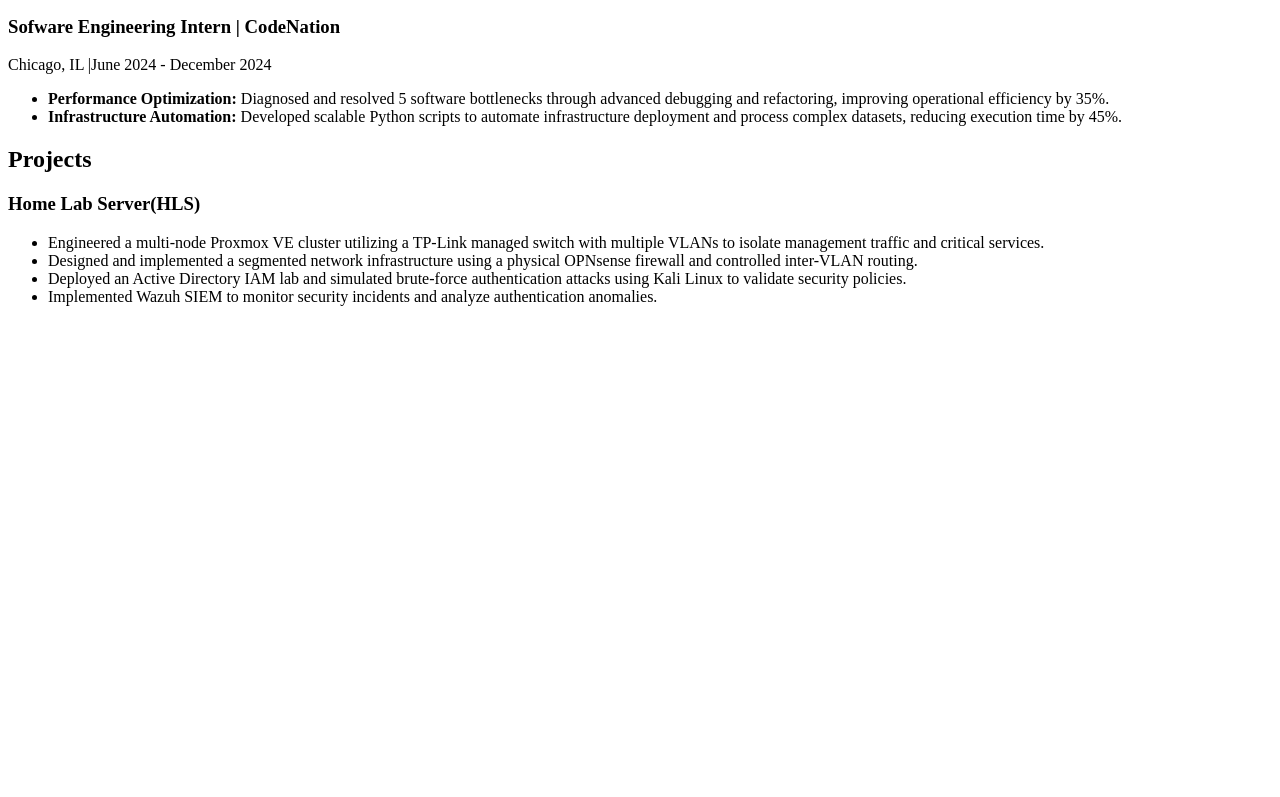
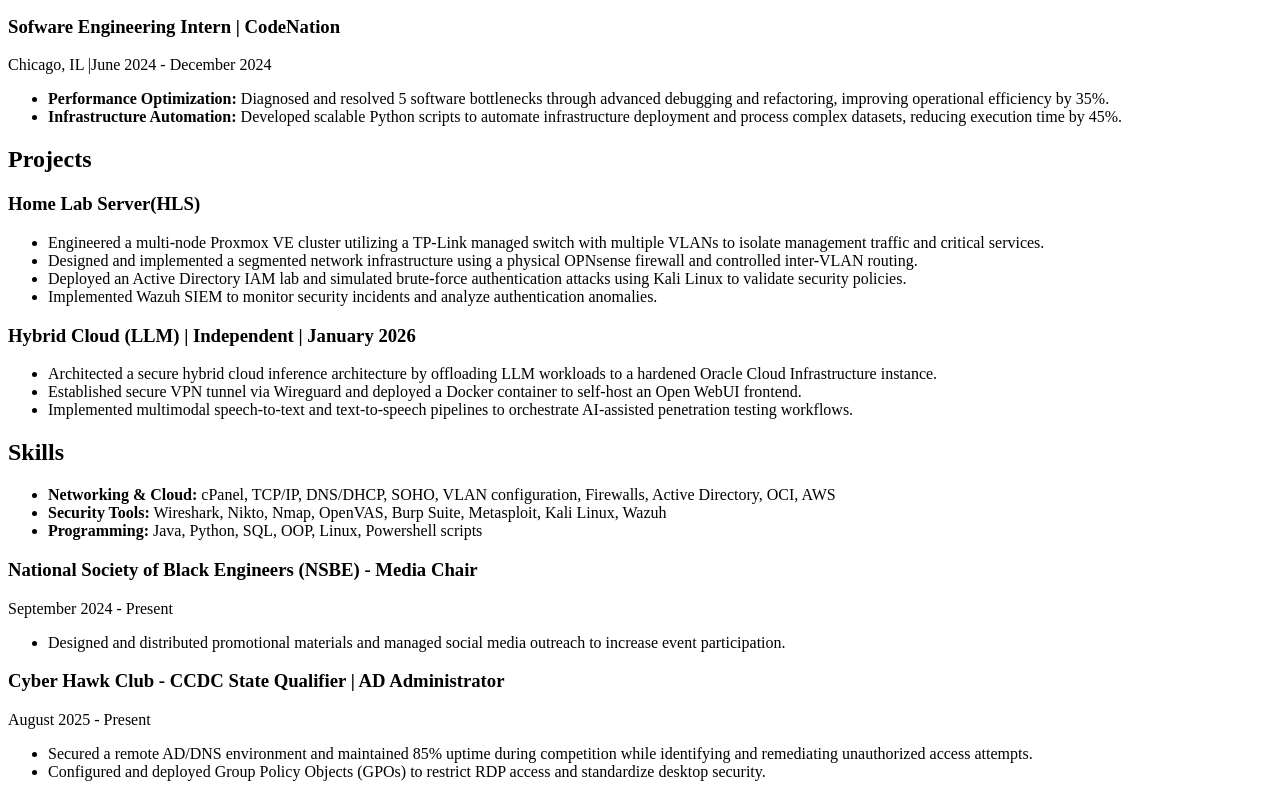
Before and after one commit to mo8k/Project1, a plain HTML site: page resume.html in a window 1280 px wide. Shown: the part 660-1457 px from the top of the page. Before the commit the page ends 982 px from the top, so only its background shows below. Drawn offline with Linux system fonts and the light colour scheme.

Commit message:
added last section

```diff
--- a/resume.html
+++ b/resume.html
@@ -52,3 +52,26 @@
      <li>Deployed an Active Directory IAM lab and simulated brute-force authentication attacks using Kali Linux to validate security policies.</li>
      <li>Implemented Wazuh SIEM to monitor security incidents and analyze authentication anomalies.</li>
   </ul>
+  <h3>Hybrid Cloud (LLM) | Independent | January 2026</h3>
+  <ul>
+     <li>Architected a secure hybrid cloud inference architecture by offloading LLM workloads to a hardened Oracle Cloud Infrastructure instance.</li>
+    <li>Established secure VPN tunnel via Wireguard and deployed a Docker container to self-host an Open WebUI frontend.</li>
+    <li>Implemented multimodal speech-to-text and text-to-speech pipelines to orchestrate AI-assisted penetration testing workflows.</li>
+ </ul>
+<h2>Skills</h2>
+<ul>
+   <li><strong>Networking & Cloud:</strong> cPanel, TCP/IP, DNS/DHCP, SOHO, VLAN configuration, Firewalls, Active Directory, OCI, AWS</li>
+   <li><strong>Security Tools:</strong> Wireshark, Nikto, Nmap, OpenVAS, Burp Suite, Metasploit, Kali Linux, Wazuh</li>
+   <li><strong>Programming:</strong> Java, Python, SQL, OOP, Linux, Powershell scripts</li>
+</ul>
+<h3>National Society of Black Engineers (NSBE) - Media Chair</h3>
+<p>September 2024 - Present</p>
+<ul>
+<li>Designed and distributed promotional materials and managed social media outreach to increase event participation.</li>
+</ul>
+<h3>Cyber Hawk Club - CCDC State Qualifier | AD Administrator</h3>
+<p>August 2025 - Present</p>
+<ul>
+   <li>Secured a remote AD/DNS environment and maintained 85% uptime during competition while identifying and remediating unauthorized access attempts.</li>
+   <li>Configured and deployed Group Policy Objects (GPOs) to restrict RDP access and standardize desktop security.</li>
+</ul>
```
